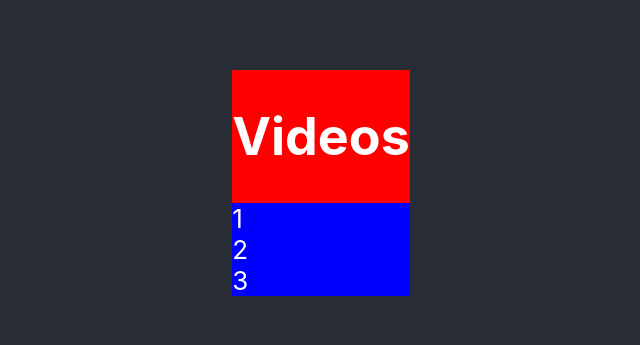
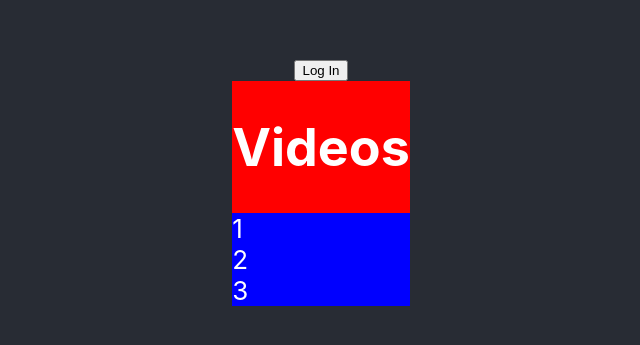
Before and after one commit to chadwhyte/focus, a React (Create React App) app: page / in a window 1280 px wide. Shown: the part 217-562 px from the top of the page, without its empty margins (319-959 px from the left). Built offline with nearby package versions, Linux system fonts and the light colour scheme.

Commit message:
Add stubbed login component.

```diff
--- a/src/App.tsx
+++ b/src/App.tsx
@@ -1,11 +1,13 @@
 import React, { FC } from 'react';
 import './App.css';
+import { Login } from './components/login';
 import VideoList from './components/video-list';
 
 const App: FC<{}> = () => {
   return (
     <div className="App">
       <header className="App-header">
+        <Login />
         <VideoList />
       </header>
     </div>
--- /dev/null
+++ b/src/components/login.tsx
@@ -0,0 +1,10 @@
+import React, { FC, useState } from 'react';
+
+export const Login : FC<{}> = () => {
+    const [loggedIn, setLoggedIn] = useState(false);
+    return (
+        <button type='button' onClick={() => setLoggedIn(!loggedIn)}>
+            {`Log ${!loggedIn ? 'In' : 'Out'}`}
+        </button>
+    );
+}
```
